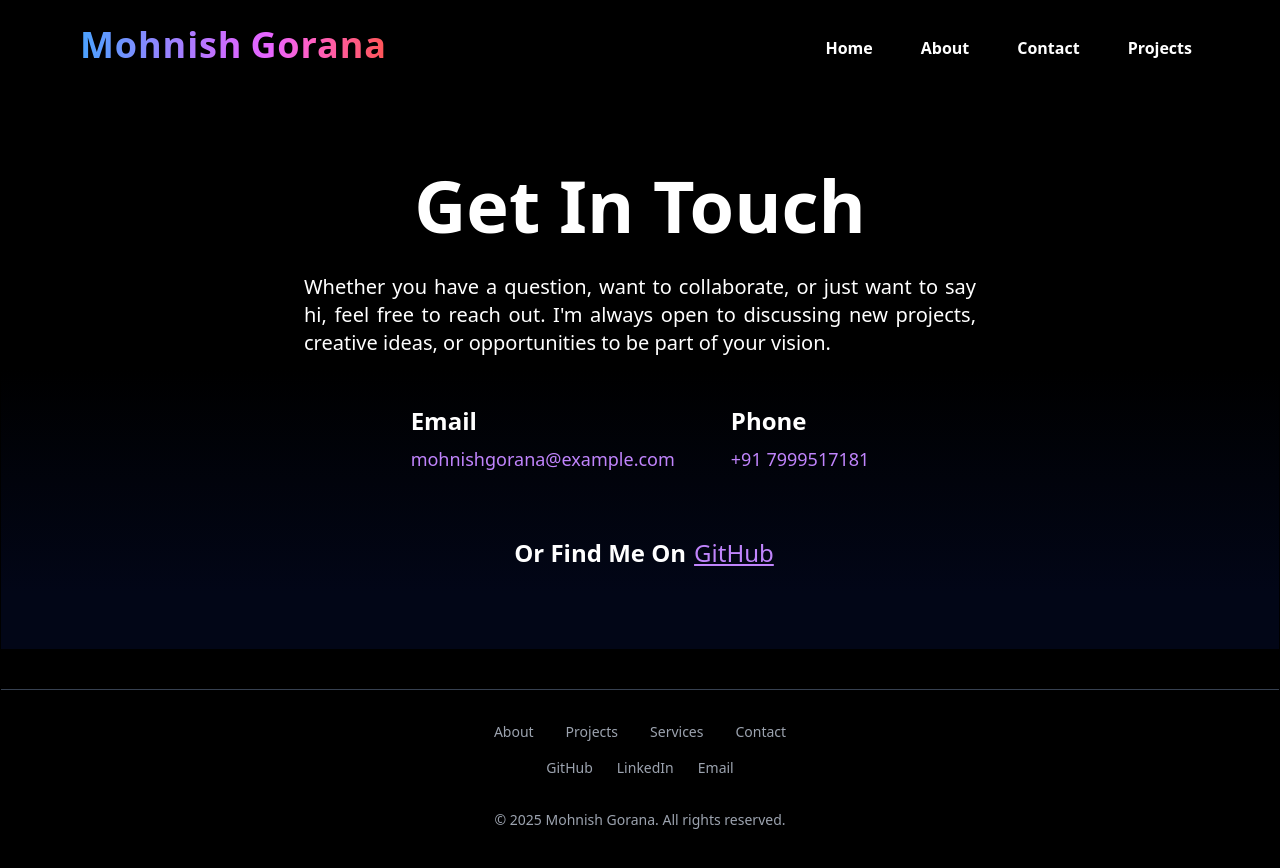
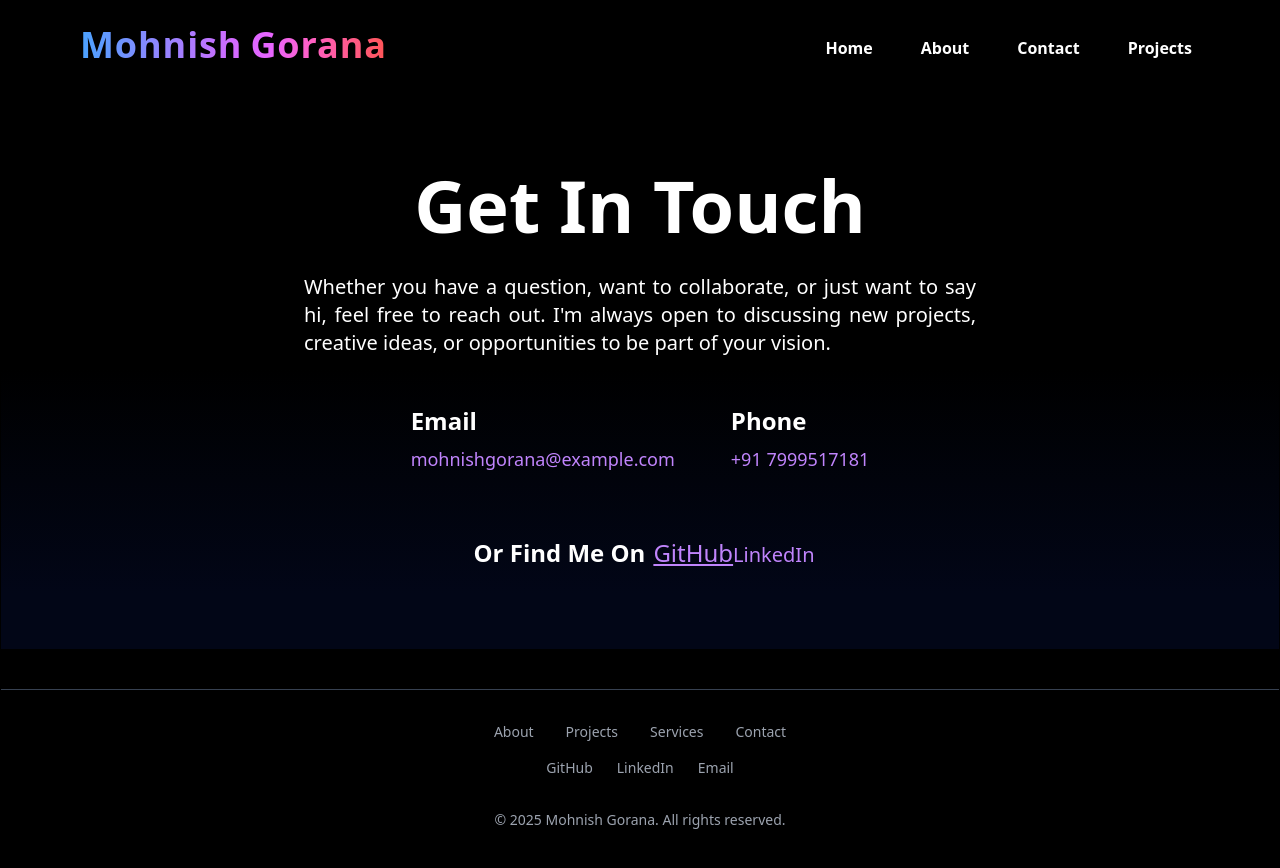
Before and after one commit to mohnishgorana1/my-portfolio, a Next.js app: page /contact in a window 1280 px wide. Shown: the top 868 px of the page. Built offline with nearby package versions, Linux system fonts and the light colour scheme.

Commit message:
linkedin link added

```diff
--- a/app/contact/page.tsx
+++ b/app/contact/page.tsx
@@ -47,14 +47,14 @@ function ContactUs() {
                 rel="noopener noreferrer"
                 className="text-xl md:text-2xl text-purple-400 hover:text-purple-500 p-0 underline"
               >GitHub</Link>
-              {/* <Link
-                href="https://linkedin.com/in/yourusername"
+              <Link
+                href="https://www.linkedin.com/in/mohnish-gorana/"
                 target="_blank"
                 rel="noopener noreferrer"
                 className="text-xl text-purple-400 hover:text-purple-500"
               >
                 LinkedIn
-              </Link> */}
+              </Link>
             </div>
           </div>
         </div>
--- a/components/Footer.tsx
+++ b/components/Footer.tsx
@@ -28,7 +28,7 @@ const Footer = () => {
           GitHub
         </Link>
         <Link
-          href="https://linkedin.com/in/yourusername"
+          href="https://www.linkedin.com/in/mohnish-gorana/"
           target="_blank"
           rel="noopener noreferrer"
           className="hover:text-white"
```
